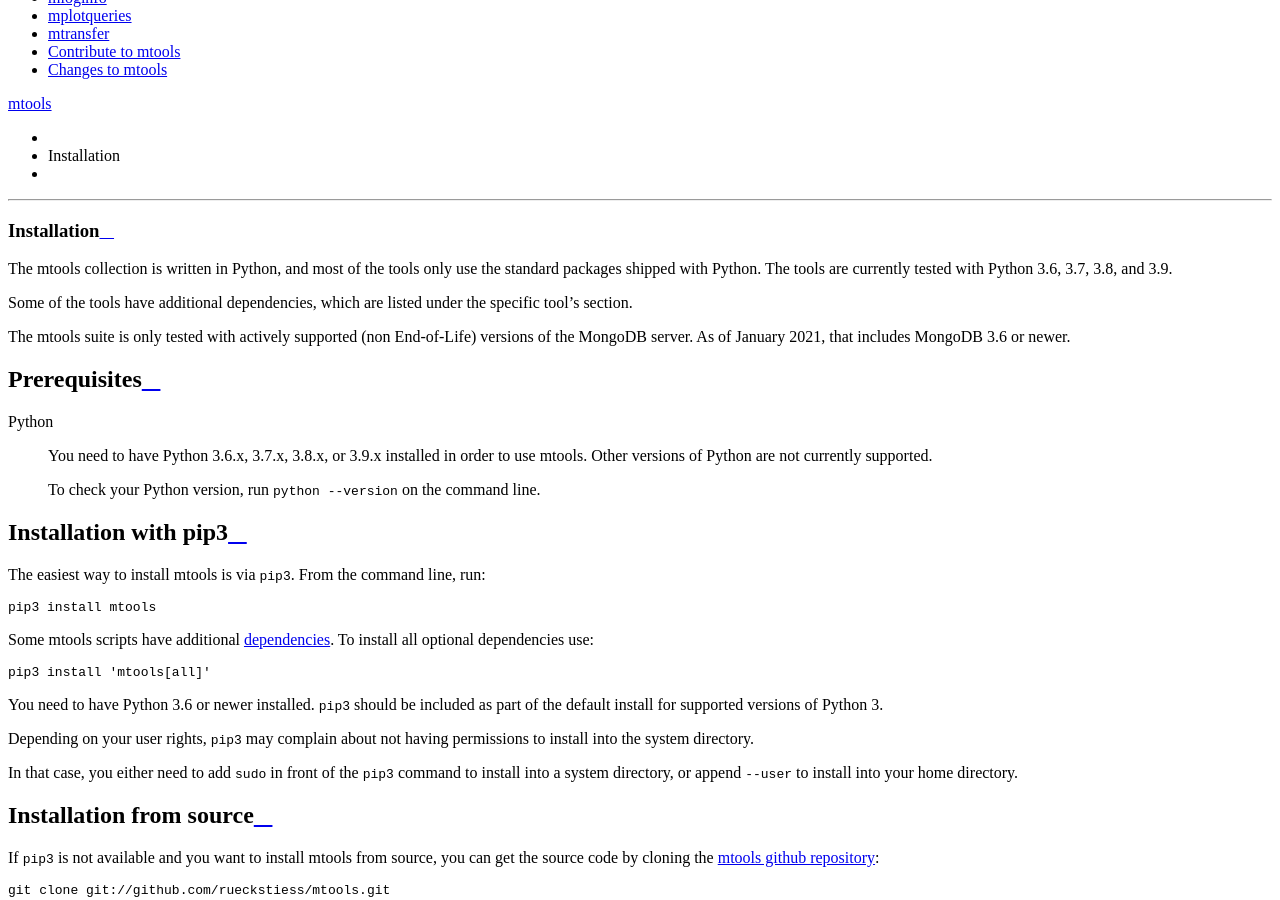
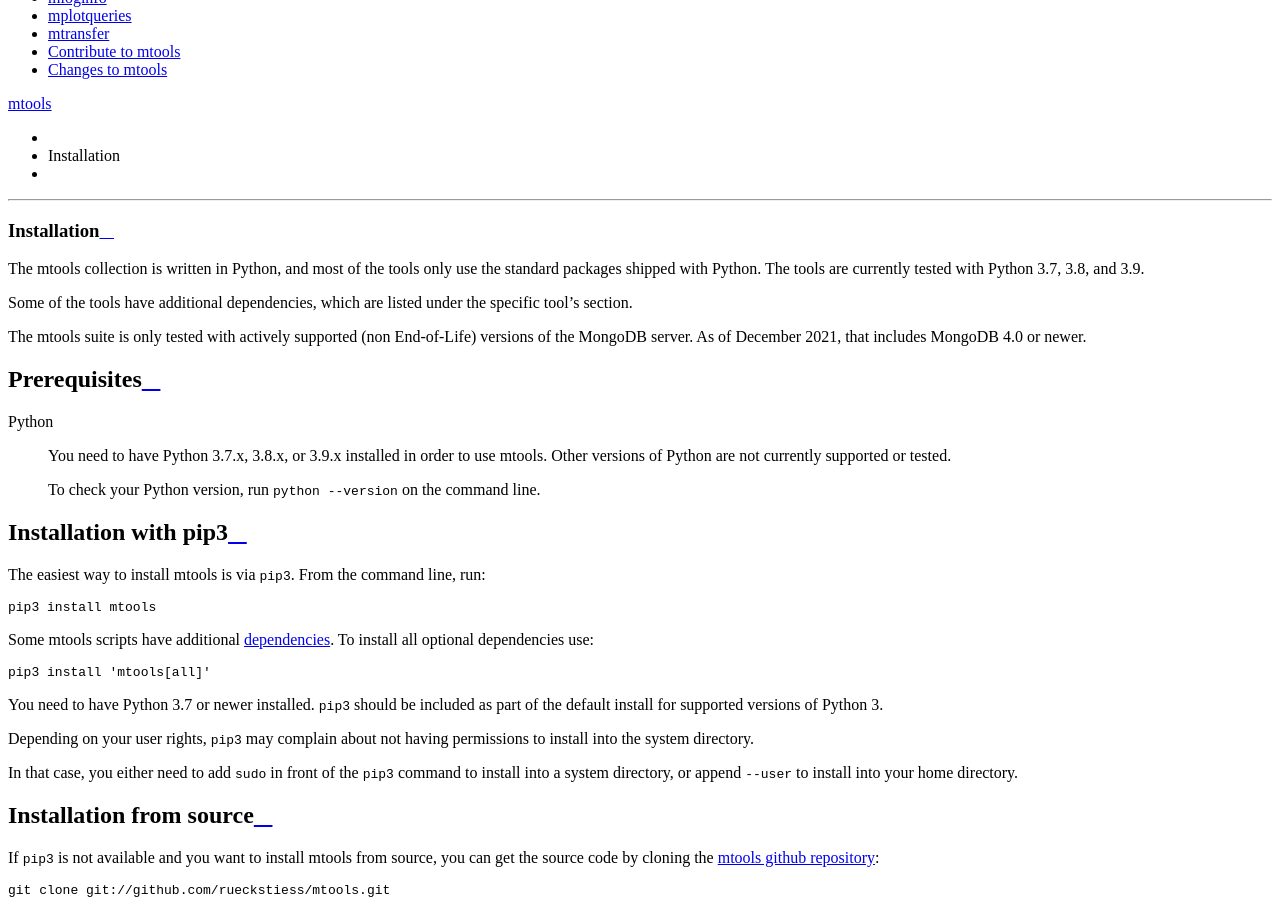
Before and after one commit to rueckstiess/mtools, a Sphinx documentation site: the page built from doc/install.rst, in a window 1280 px wide and 900 px high, scrolled down 667 px. Built offline with Sphinx 7.4.7 and the Read the Docs theme 2.0.0, drawn with Linux system fonts in a browser that asks for light colours.

Commit message:
Fix #840: Python 3.6 End-of-Life  - Update & test dependencies  - Bump min Python version to 3.7 (matplotlib no longer supports 3.7)

```diff
--- a/doc/install.rst
+++ b/doc/install.rst
@@ -4,21 +4,21 @@
 
 The mtools collection is written in Python, and most of the tools only use the
 standard packages shipped with Python. The tools are currently tested with
-Python 3.6, 3.7, 3.8, and 3.9.
+Python 3.7, 3.8, and 3.9.
 
 Some of the tools have additional dependencies, which are listed under the
 specific tool's section.
 
 The mtools suite is only tested with actively supported (non End-of-Life)
-versions of the MongoDB server. As of January 2021, that includes MongoDB 3.6
-or newer.
+versions of the MongoDB server. As of December 2021, that includes
+MongoDB 4.0 or newer.
 
 Prerequisites
 ~~~~~~~~~~~~~
 
 Python
-   You need to have Python 3.6.x, 3.7.x, 3.8.x, or 3.9.x installed in order to
-   use mtools. Other versions of Python are not currently supported.
+   You need to have Python 3.7.x, 3.8.x, or 3.9.x installed in order to
+   use mtools. Other versions of Python are not currently supported or tested.
 
    To check your Python version, run ``python --version`` on the command line.
 
@@ -38,7 +38,7 @@
 
    pip3 install 'mtools[all]'
 
-You need to have Python 3.6 or newer installed. ``pip3`` should be included as
+You need to have Python 3.7 or newer installed. ``pip3`` should be included as
 part of the default install for supported versions of Python 3.
 
 Depending on your user rights, ``pip3`` may complain about not having
--- a/test-requirements.txt
+++ b/test-requirements.txt
@@ -1,2 +1,2 @@
 coverage
-nose
+pytest
```
Also changed, not shown: README.rst (+4 -8 lines), requirements.txt (+5 -5 lines), setup.py (+7 -8 lines), 1 other file.
